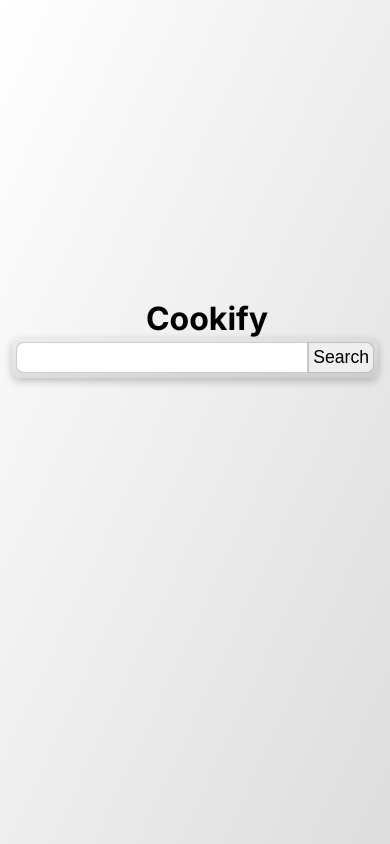
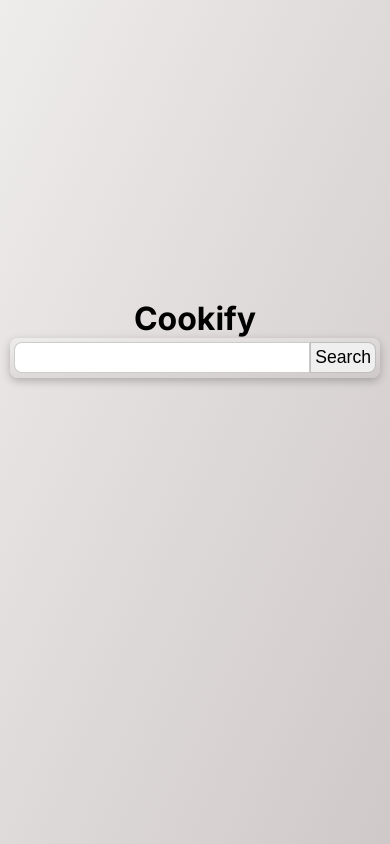
Before and after one commit to alexey-bachmanov/Cookify-React, a Next.js app: page / in a window 390 px wide. Built offline with nearby package versions, Linux system fonts and the light colour scheme.

Commit message:
Edits to mobile styling (lots of vh=>dvh conversion)

```diff
--- a/app/api/recipeDetails/route.ts
+++ b/app/api/recipeDetails/route.ts
@@ -10,11 +10,7 @@ export async function GET(req: Request, res: Response) {
 
   // fetch recipe details from spoonacular
   const response = await fetch(
-    `https://api.spoonacular.com/recipes/${recipeID}/information?apiKey=${apiKey}&includeNutrition=false`,
-    {
-      method: 'GET',
-      headers: {},
-    }
+    `https://api.spoonacular.com/recipes/${recipeID}/information?apiKey=${apiKey}&includeNutrition=false`
   );
 
   // catch errors, like api quota running out
--- a/app/api/recipes/route.ts
+++ b/app/api/recipes/route.ts
@@ -8,11 +8,7 @@ export async function GET(req: Request, res: Response) {
   const [_, paramString] = req.url!.split('?');
 
   const response = await fetch(
-    `https://api.spoonacular.com/recipes/complexSearch?apiKey=${apiKey}&${paramString}`,
-    {
-      method: 'GET',
-      headers: {},
-    }
+    `https://api.spoonacular.com/recipes/complexSearch?apiKey=${apiKey}&${paramString}`
   );
 
   // catch errors, like api quota running out
--- a/app/layout.tsx
+++ b/app/layout.tsx
@@ -1,12 +1,14 @@
 import '../styles/globals.css';
 import { UIContextProvider } from '@/stores/store';
 import { Inter } from 'next/font/google';
+import styles from '../styles/layout.module.css';
 
 const inter = Inter({ subsets: ['latin'] });
 
 export const metadata = {
   title: 'Cookify',
-  description: 'Find your next recipe here',
+  description:
+    'Search a clean and modern recipe database. Find your next recipe here.',
 };
 
 export default function RootLayout({
@@ -17,7 +19,9 @@ export default function RootLayout({
   return (
     <html lang="en">
       <UIContextProvider>
-        <body className={inter.className}>{children}</body>
+        <body className={`${inter.className} ${styles.layout}`}>
+          {children}
+        </body>
       </UIContextProvider>
     </html>
   );
--- a/styles/Header.module.css
+++ b/styles/Header.module.css
@@ -1,44 +1,41 @@
 .header {
-  color: var(--color-text);
   transition: all var(--transition-time);
-  margin: auto var(--drawer-margins);
+  position: fixed;
 }
 
 .mode0 {
-  position: fixed;
-  bottom: 60vh;
+  bottom: var(--title-bottom-splash);
   left: 50vw;
   transform: translateX(-50%);
 }
 .mode1 {
-  position: fixed;
-  bottom: 95vh;
+  bottom: var(--title-bottom);
   left: 50vw;
   transform: translateX(-50%);
 }
 .mode2 {
-  position: fixed;
-  bottom: 95vh;
-  left: 0;
+  bottom: var(--title-bottom);
+  left: var(--drawer-margins);
   transform: translateX(0);
 }
 
+/* Mobile version */
 @media screen and (max-width: 768px) {
   .mode0 {
-    position: fixed;
-    bottom: 60vh;
+    opacity: 1;
+    bottom: var(--title-bottom-splash);
     left: 50vw;
     transform: translateX(-50%);
   }
   .mode1 {
-    position: fixed;
-    bottom: 95vh;
+    opacity: 0;
+    bottom: calc(100 * var(--vh));
     left: 50vw;
     transform: translateX(-50%);
   }
   .mode2 {
-    position: fixed;
-    bottom: 95vh;
+    opacity: 0;
+    bottom: calc(100 * var(--vh));
     left: 50vw;
     transform: translateX(-50%);
   }
--- a/styles/PaginationController.module.css
+++ b/styles/PaginationController.module.css
@@ -11,7 +11,6 @@
   font-weight: bold;
   color: var(--color-text);
   width: 100%;
-  border: 1px solid rgba(0, 0, 0, 0.2);
 }
 
 .pagination-controller button:first-of-type {
@@ -30,7 +29,9 @@
 
 .active {
   background: var(--fill-button-hover);
+  border: 1px solid rgba(0, 0, 0, 0.4);
 }
 .inactive {
   background: var(--fill-button);
+  border: 1px solid rgba(0, 0, 0, 0.2);
 }
--- a/styles/RecipeContainer.module.css
+++ b/styles/RecipeContainer.module.css
@@ -1,10 +1,10 @@
 .recipe-container {
   box-shadow: rgba(0, 0, 0, 0.24) 0px 3px 8px;
   border-radius: var(--border-radius);
-
   transition: all var(--transition-time);
   overflow-y: scroll;
   background: var(--fill-foreground);
+  position: fixed;
 }
 
 .recipe-container::-webkit-scrollbar {
@@ -49,36 +49,32 @@
 
 .mode0 {
   opacity: 0;
-  height: 95vh;
+  height: var(--desktop-height);
   width: calc(70% - (1.5 * var(--drawer-margins)));
-  position: fixed;
-  top: 5vh;
+  top: calc(100dvh - var(--title-bottom));
   right: 0;
   transform: translateX(100%);
 }
 
 .mode1 {
   opacity: 0;
-  height: 95vh;
+  height: var(--desktop-height);
   width: calc(70% - (1.5 * var(--drawer-margins)));
-  position: fixed;
-  top: 5vh;
+  top: calc(100dvh - var(--title-bottom));
   right: 0;
   transform: translateX(100%);
 }
 
 .mode2 {
   opacity: 1;
-  height: calc(95vh - var(--drawer-margins));
+  height: var(--desktop-height);
   width: calc(70% - (1.5 * var(--drawer-margins)));
-  position: fixed;
-  top: 5vh;
+  top: calc(100dvh - var(--title-bottom));
   right: var(--drawer-margins);
   transform: translateX(0);
 }
 
-/* Add media query
-if < mobile width & shown, set width to 100% */
+/* Mobile version */
 @media screen and (max-width: 768px) {
   .recipe-container img {
     width: 100%;
@@ -87,30 +83,27 @@ if < mobile width & shown, set width to 100% */
   }
   .mode0 {
     opacity: 0;
-    height: 95vh;
-    width: calc(70% - (1.5 * var(--drawer-margins)));
-    position: fixed;
-    top: 5vh;
+    height: var(--mobile-height);
+    width: var(--mobile-width);
+    top: var(--drawer-margins);
     right: 0;
     transform: translateX(100%);
   }
 
   .mode1 {
     opacity: 0;
-    height: 95vh;
-    width: calc(100% - (2 * var(--drawer-margins)));
-    position: fixed;
-    top: 5vh;
+    height: var(--mobile-height);
+    width: var(--mobile-width);
+    top: var(--drawer-margins);
     right: 0;
     transform: translateX(100%);
   }
 
   .mode2 {
     opacity: 1;
-    height: calc(95vh - var(--drawer-margins));
-    width: calc(100% - (2 * var(--drawer-margins)));
-    position: fixed;
-    top: 5vh;
+    height: var(--mobile-height);
+    width: var(--mobile-width);
+    top: var(--drawer-margins);
     right: var(--drawer-margins);
     transform: translateX(0);
   }
--- a/styles/SearchContainer.module.css
+++ b/styles/SearchContainer.module.css
@@ -6,6 +6,7 @@
   flex-direction: column;
   justify-content: space-between;
   background: var(--fill-midground);
+  position: fixed;
 }
 
 .search-container form {
@@ -38,56 +39,50 @@
 .mode0 {
   height: 40px;
   width: 500px;
-  position: fixed;
-  top: 40vh;
+  top: calc(100dvh - var(--title-bottom-splash));
   left: 50vw;
   transform: translateX(-50%);
 }
 
 .mode1 {
-  height: calc(95vh - var(--drawer-margins));
+  height: var(--desktop-height);
   width: 500px;
-  position: fixed;
-  top: 5vh;
+  top: calc(100dvh - var(--title-bottom));
   left: 50vw;
   transform: translateX(-50%);
 }
 
 .mode2 {
-  height: calc(95vh - var(--drawer-margins));
+  height: var(--desktop-height);
   width: calc(30% - 1.5 * var(--drawer-margins));
-  position: fixed;
   top: 5vh;
   left: var(--drawer-margins);
   transform: translateX(0);
 }
-/* Add media query
-if < mobile width & !squished, set width to 100%
-if < mobile width & squished, set width to 0 */
+
+/* Mobile version */
 @media screen and (max-width: 768px) {
   .mode0 {
     opacity: 1;
-    width: calc(100% - 2 * var(--drawer-margins));
-    position: fixed;
-    top: 40vh;
+    height: 40px;
+    width: var(--mobile-width);
+    top: calc(100dvh - var(--title-bottom-splash));
     left: var(--drawer-margins);
     transform: translateX(0);
   }
   .mode1 {
     opacity: 1;
-    height: calc(95vh - var(--drawer-margins));
-    width: calc(100% - 2 * var(--drawer-margins));
-    position: fixed;
-    top: 5vh;
+    height: var(--mobile-height);
+    width: var(--mobile-width);
+    top: var(--drawer-margins);
     left: var(--drawer-margins);
     transform: translateX(0);
   }
   .mode2 {
     opacity: 0;
-    height: calc(95vh - var(--drawer-margins));
-    width: calc(100% - 2 * var(--drawer-margins));
-    position: fixed;
-    top: 5vh;
+    height: var(--mobile-height);
+    width: var(--mobile-width);
+    top: var(--drawer-margins);
     left: 0;
     transform: translateX(-100%);
   }
--- a/styles/globals.css
+++ b/styles/globals.css
@@ -1,32 +1,11 @@
 :root {
-  --red-100: #bc3810;
-  --red-200: #ce3e12;
-  --red-300: #e14414;
-  --red-400: #eb4e1e;
-  --red-500: #ec4e20;
-  --red-600: #ef6b43;
-  --red-700: #f07a56;
-  --red-800: #f28969;
-  --red-900: #f4987c;
-  --orange-100: #b86b00;
-  --orange-200: #cc7700;
-  --orange-300: #e08300;
-  --orange-400: #f58f00;
-  --orange-500: #ff9505;
-  --orange-600: #ffa21f;
-  --orange-700: #ffaa33;
-  --orange-800: #ffb347;
-  --orange-900: #ffbb5c;
-  --orange-1000: #ffc370;
-  --orange-1100: #ffcc85;
-  --olive-500: #353531;
-  --gray-400: #999;
-  --gray-500: #aaa;
-  --gray-600: #bbb;
-  --gray-700: #ccc;
-  --gray-800: #ddd;
-  --gray-900: #eee;
-  --gray-1000: #fff;
+  --gray-400: hsl(0, 7%, 60%);
+  --gray-500: hsl(0, 7%, 67%);
+  --gray-600: hsl(0, 7%, 73%);
+  --gray-700: hsl(0, 7%, 80%);
+  --gray-800: hsl(0, 7%, 87%);
+  --gray-900: hsl(0, 7%, 93%);
+  --gray-1000: hsl(0, 7%, 97%);
 
   --fill-foreground: linear-gradient(
     to bottom right,
@@ -40,8 +19,8 @@
   );
   --fill-background: linear-gradient(
     to bottom right,
-    var(--gray-1000),
-    var(--gray-800)
+    var(--gray-900),
+    var(--gray-700)
   );
 
   --fill-button: var(--gray-900);
@@ -51,10 +30,15 @@
   --fill-scroll-thumb: var(--gray-900);
   --color-text: black;
 
-  --mobile-width: 768px;
   --border-radius: 8px;
-  --drawer-margins: 12px;
   --transition-time: 800ms;
+
+  --drawer-margins: 10px;
+  --title-bottom: 95dvh;
+  --title-bottom-splash: 60dvh;
+  --desktop-height: calc(var(--title-bottom) - var(--drawer-margins));
+  --mobile-height: calc(100dvh - 2 * var(--drawer-margins));
+  --mobile-width: calc(100dvw - 2 * var(--drawer-margins));
 }
 
 * {
@@ -62,15 +46,10 @@
   padding: 0;
   margin: 0;
 }
-
-html,
-body {
-  width: 100vw;
-  height: 100vh;
+html {
+  height: 100dvh;
+  width: 100dvw;
   overflow-x: hidden;
+  overflow-y: hidden;
   background: var(--fill-background);
 }
-h2,
-h3 {
-  color: var(--color-text);
-}
--- /dev/null
+++ b/styles/layout.module.css
@@ -0,0 +1,5 @@
+.layout h1,
+.layout h2,
+.layout h3 {
+  color: var(--color-text);
+}
```
